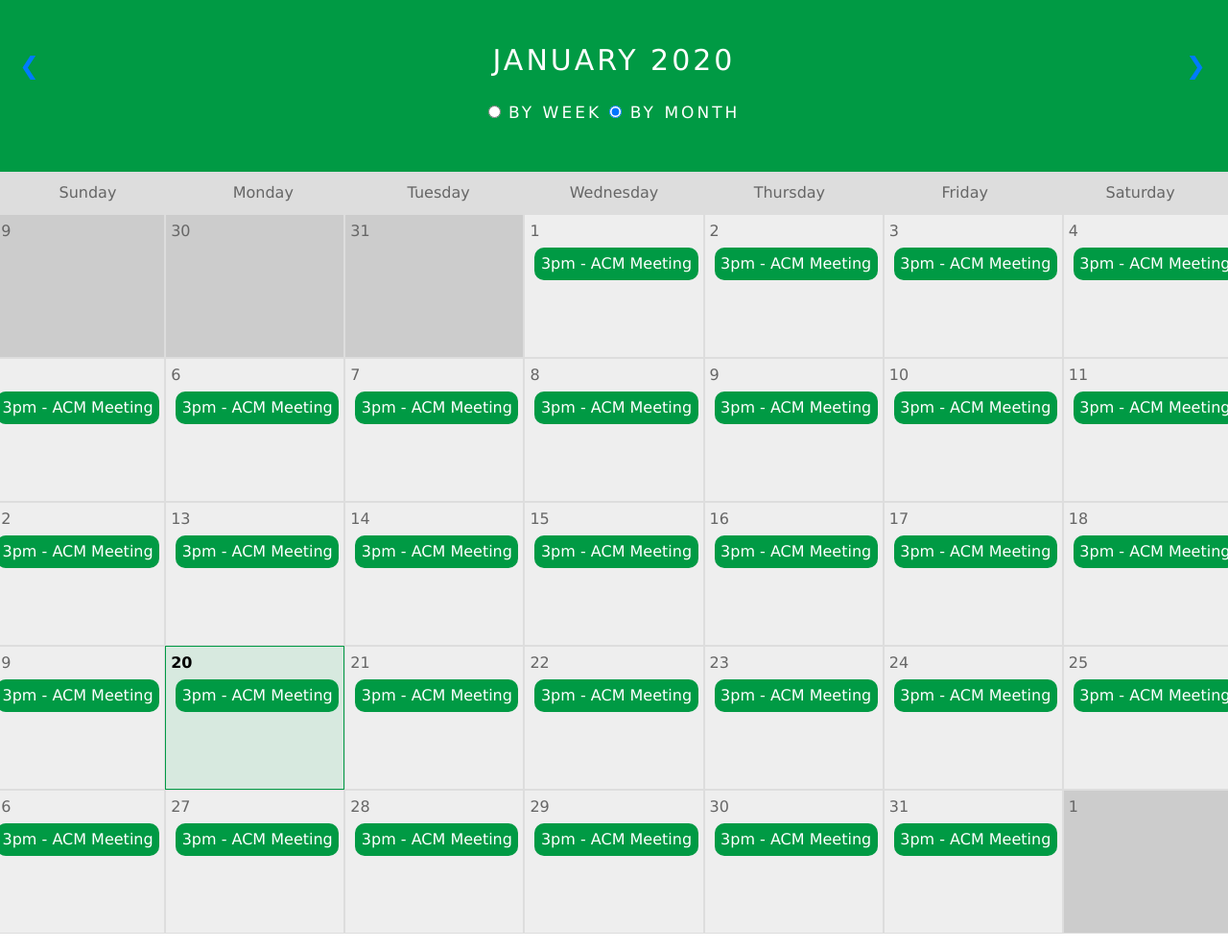
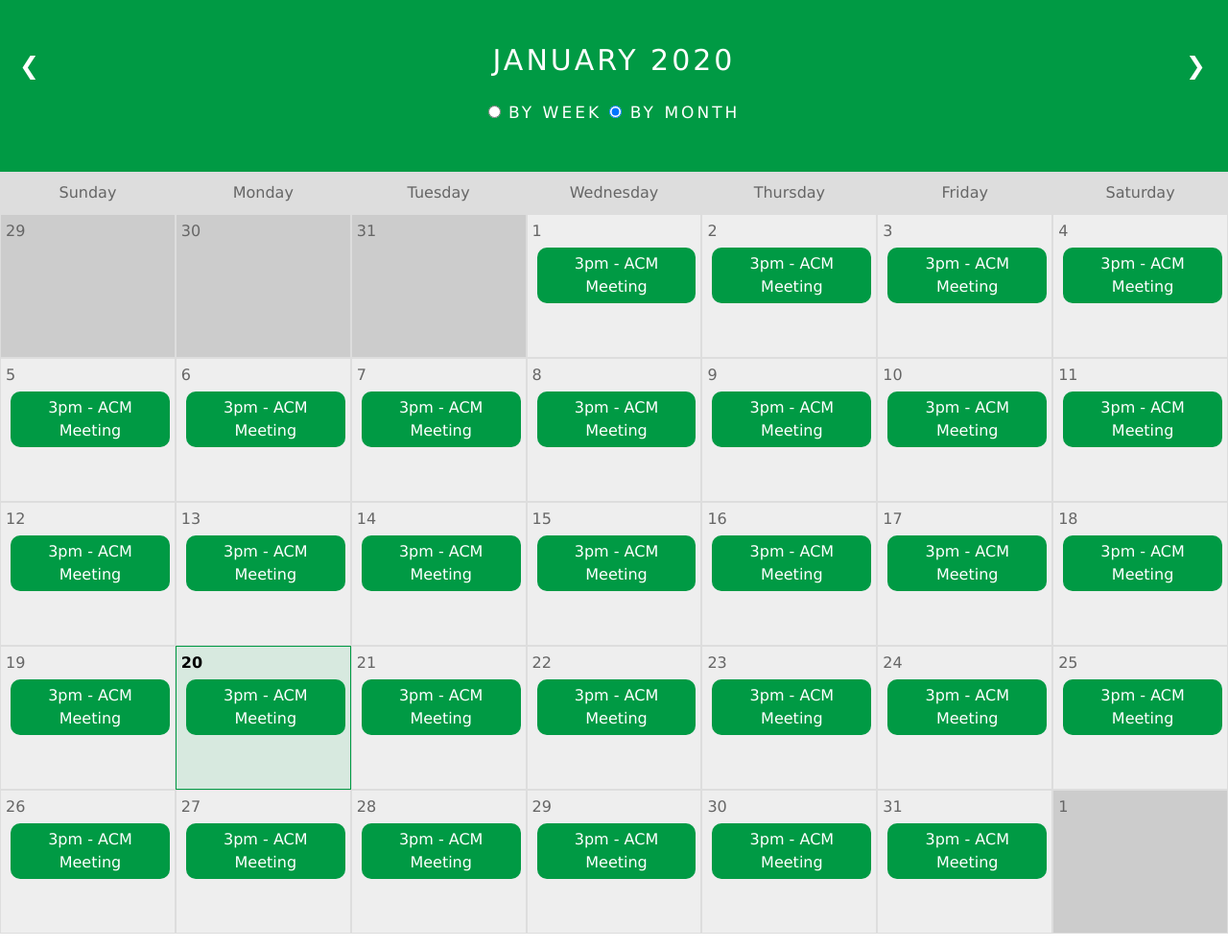
Before and after one commit to bstafford2017/remote-concurrent-scheduler, a PHP site: page /html/modules/calendar.html in a window 1280 px wide. Shown: the whole page at 96% size. Run offline with PHP 8.4, Linux system fonts and the light colour scheme; some libraries are stand-ins or nearby versions.

Commit message:
bootstrap changes a few settings

```diff
--- a/css/calendar.css
+++ b/css/calendar.css
@@ -38,12 +38,12 @@
   padding-right: 20px;
 }
 
-.change {
+.change a{
   text-decoration: none;
   color: white;
 }
 
-.change:hover {
+.change a:hover {
   color: #005324;
   text-shadow: 5px 5px 5px #005324;
   text-decoration: none;\
@@ -103,6 +103,7 @@
 /* Days (1-31) */
 .row {
   display: flex;
+  margin: 0;
 }
 
 .row .valid, .row .invalid {
```
